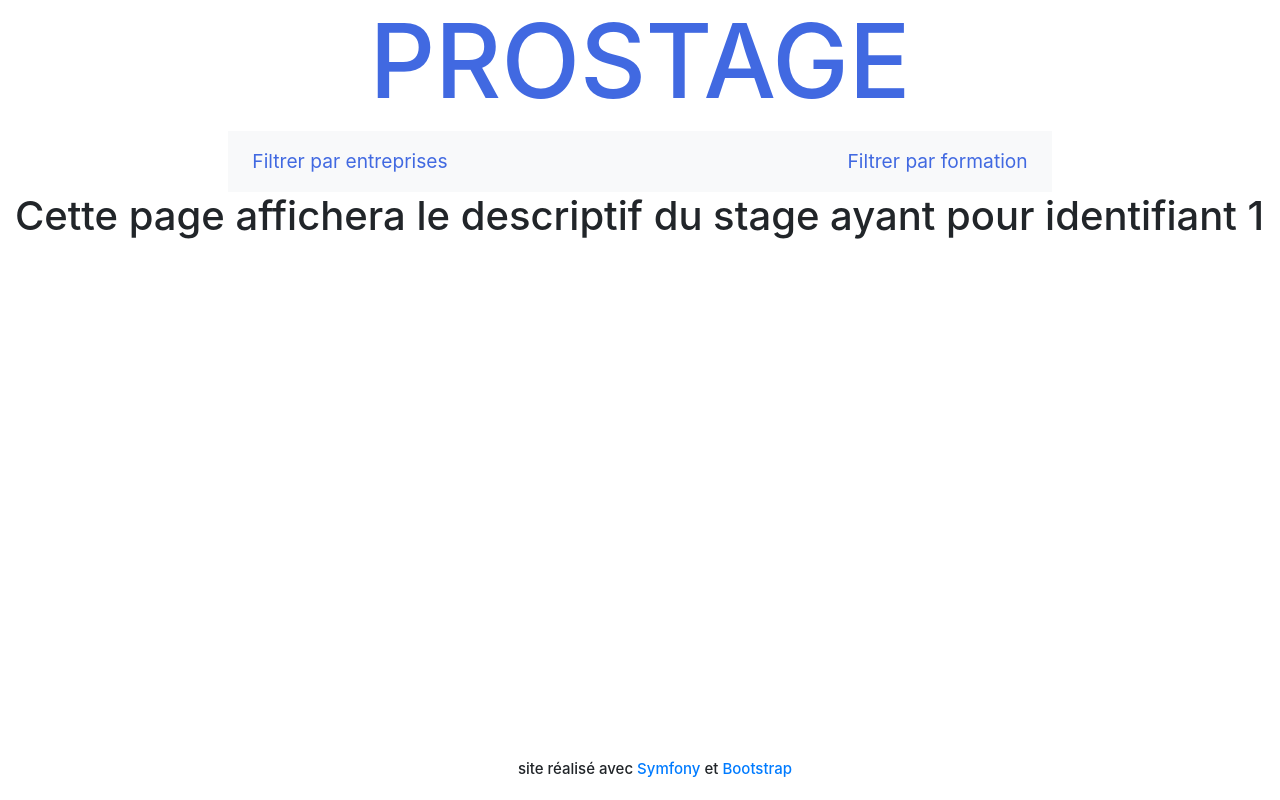
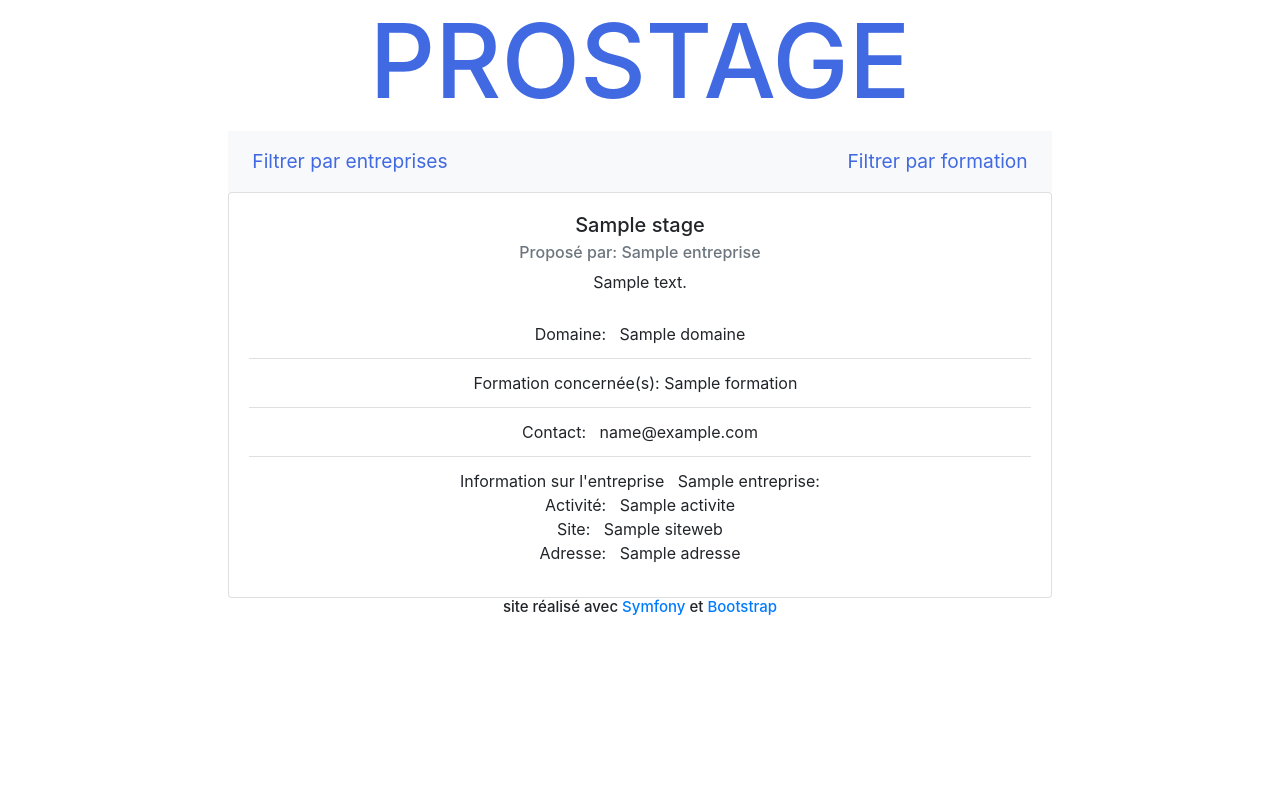
Before and after one commit to miloudbouazza213/Prostage, a Symfony app: template templates/prostage/affichageStage.html.twig in a window 1280 px wide. Run offline with Twig, Linux system fonts and the light colour scheme; the template is opened without the code that fills it: most values are stand-ins (such as "Sample title", 1, 10 or a date in 2020); some libraries are stand-ins or nearby versions.

Commit message:
creation des fonction permettant d'afficher les stage dans l'accueil et le stage dans sa page

```diff
--- a/src/DataFixtures/DonneesDeTest.php
+++ b/src/DataFixtures/DonneesDeTest.php
@@ -32,7 +32,7 @@ class DonneesDeTest extends Fixture
 
         $tabformation = array($dutinfo,$dutgim,$lpinfo);
         //activite et domaine possible
-        $taActivite = array("aeronautique","commerce","jeux videos");
+        $tabActivite = array("aeronautique","commerce","jeux videos");
         $tabDomaine = array("web","reseau","mobile");
 
 
@@ -43,7 +43,7 @@ class DonneesDeTest extends Fixture
 
           $entreprise = new Entreprise();
           $entreprise->setNom($faker->company);
-          $entreprise->setActivite(rand(0,2));
+          $entreprise->setActivite($tabActivite[rand(0,2)]);
           $entreprise->setAdresse($faker->address);
           $entreprise->setSiteweb($faker->domainName);
           $manager->persist($entreprise);
@@ -52,7 +52,7 @@ class DonneesDeTest extends Fixture
           {
             $stage =new Stage();
             $stage->setTitre($faker->realText($maxNbChars = 50, $indexSize = 2));
-            $stage->setDomaine(rand(0,2));
+            $stage->setDomaine($tabDomaine[rand(0,2)]);
             $stage->setDescription($faker->realText($maxNbChars = 200, $indexSize = 2));
             $stage->setEmail($faker->email);
             $stage->setEntreprise($entreprise);
--- a/templates/base.html.twig
+++ b/templates/base.html.twig
@@ -54,22 +54,31 @@
 
         <!-- BLOCK CONTENU -->
         <div class="row">
-        <div class="col-md-12">
-        {% block contenu %}
-        {% endblock %}
-        </div>
+          <div class="col-md-2">
+          </div>
+
+            <div class="col-md-8">
+                {% block contenu %}
+                {% endblock %}
+            </div>
+
+
+          <div class="col-md-2">
+          </div>
         </div>
 
         <!-- BLOCK PIED DE PAGE -->
         {% block footer %}
-        <footer style="position: absolute;bottom: 0;width: 100%;height: 2.5rem">
-        <div class="row" style="">
-        <div class="col-md-12">
+        <div class="row">
+          <div class="col-md-12">
+        <footer style="position: relative;bottom: 0;width: 100%;height: 2.5rem">
+
+
         <h1 style="text-align:center;font-size:15px">site réalisé avec <a href="https://symfony.com/">Symfony</a> et
         <a href="https://getbootstrap.com/">Bootstrap</a></h1>
-        </div>
-       </div>
      </footer>
+   </div>
+  </div>
       {% endblock %}
 
         <!-- BLOCK JAVASCRIPT -->
--- a/templates/prostage/affichageFormations.html.twig
+++ b/templates/prostage/affichageFormations.html.twig
@@ -1,3 +1,4 @@
+<!DOCTYPE html>
 {% extends 'base.html.twig' %}
 {% block contenu %}
 <h1>Cette page affichera la liste des formations de l'IUT</h1>
--- a/templates/prostage/affichageStage.html.twig
+++ b/templates/prostage/affichageStage.html.twig
@@ -1,4 +1,27 @@
 {% extends 'base.html.twig' %}
 {% block contenu %}
-<h1>Cette page affichera le descriptif du stage ayant pour identifiant {{id}} </h1>
+<div class="card text-center">
+
+  <div class="card-body">
+  <h5 class="card-title">{{stage.titre}}</h5>
+  <h6 class="card-subtitle mb-2 text-muted"> Proposé par: {{stage.Entreprise.nom}}</h6>
+  <p class="card-text"> {{stage.description}} </p>
+  <ul class="list-group list-group-flush">
+  <li class="list-group-item">Domaine: &nbsp; {{stage.domaine}} </li>
+  <li class="list-group-item">Formation concernée(s): {%for formationC  in stage.formations  %}
+  {{ formationC.nom }} &nbsp;
+  {% endfor %}
+  </li>
+  <li class="list-group-item">Contact: &nbsp; {{stage.email}} </li>
+    <li class="list-group-item">
+    Information sur l'entreprise &nbsp; {{stage.Entreprise.nom}}: <br>
+    Activité: &nbsp; {{stage.Entreprise.activite}}<br>
+    Site: &nbsp; {{stage.Entreprise.siteweb}}<br>
+    Adresse: &nbsp; {{stage.Entreprise.adresse}}<br>
+    </li>
+  </ul>
+
+
+  </div>
+</div>
 {% endblock %}
```
Also changed, not shown: src/Controller/ProstageController.php (+25 -2 lines), src/DataFixtures/AppFixtures.php (deleted, +0 -17 lines), src/Migrations/Version20191219132033.php (deleted, +0 -39 lines), src/Migrations/Version20191219133206.php (deleted, +0 -47 lines), templates/prostage/accueil.html.twig (+24 -1 lines).
